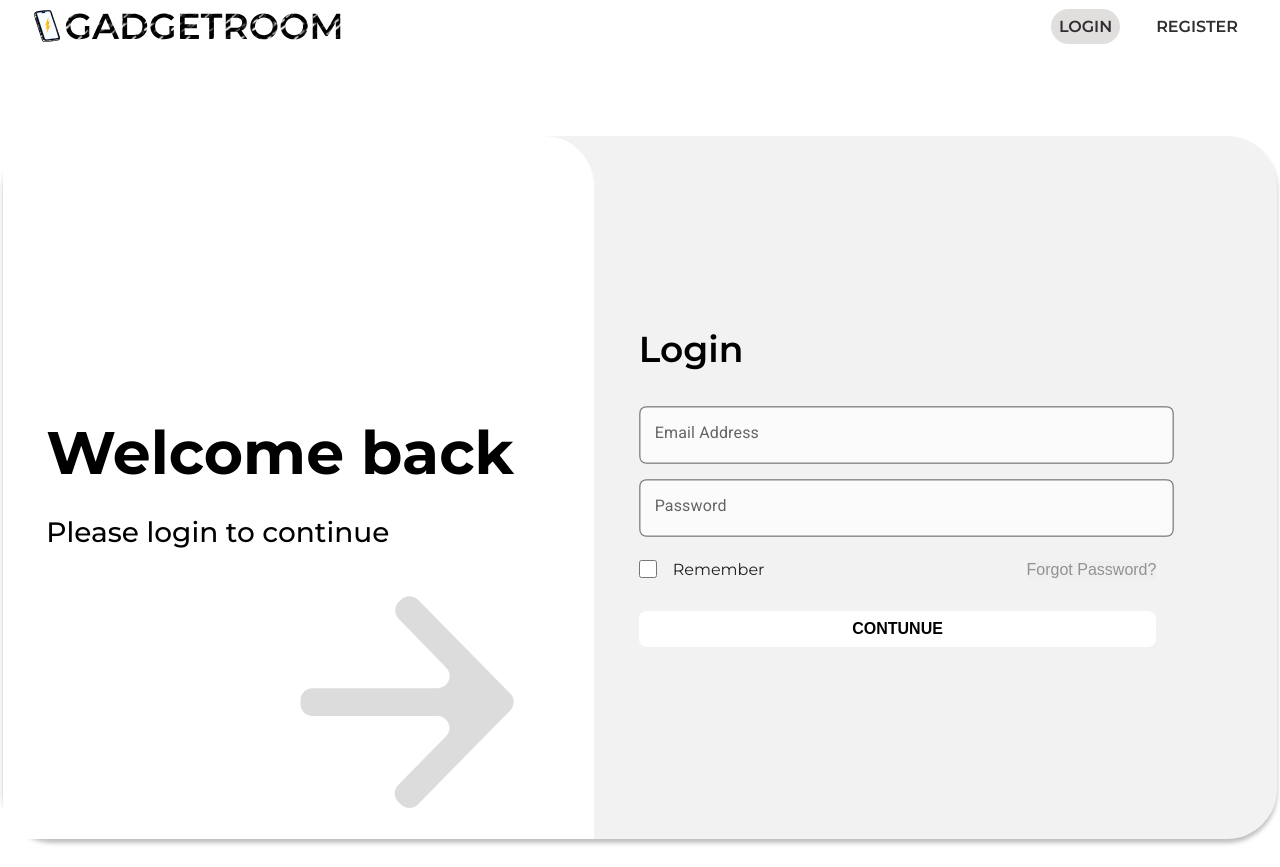
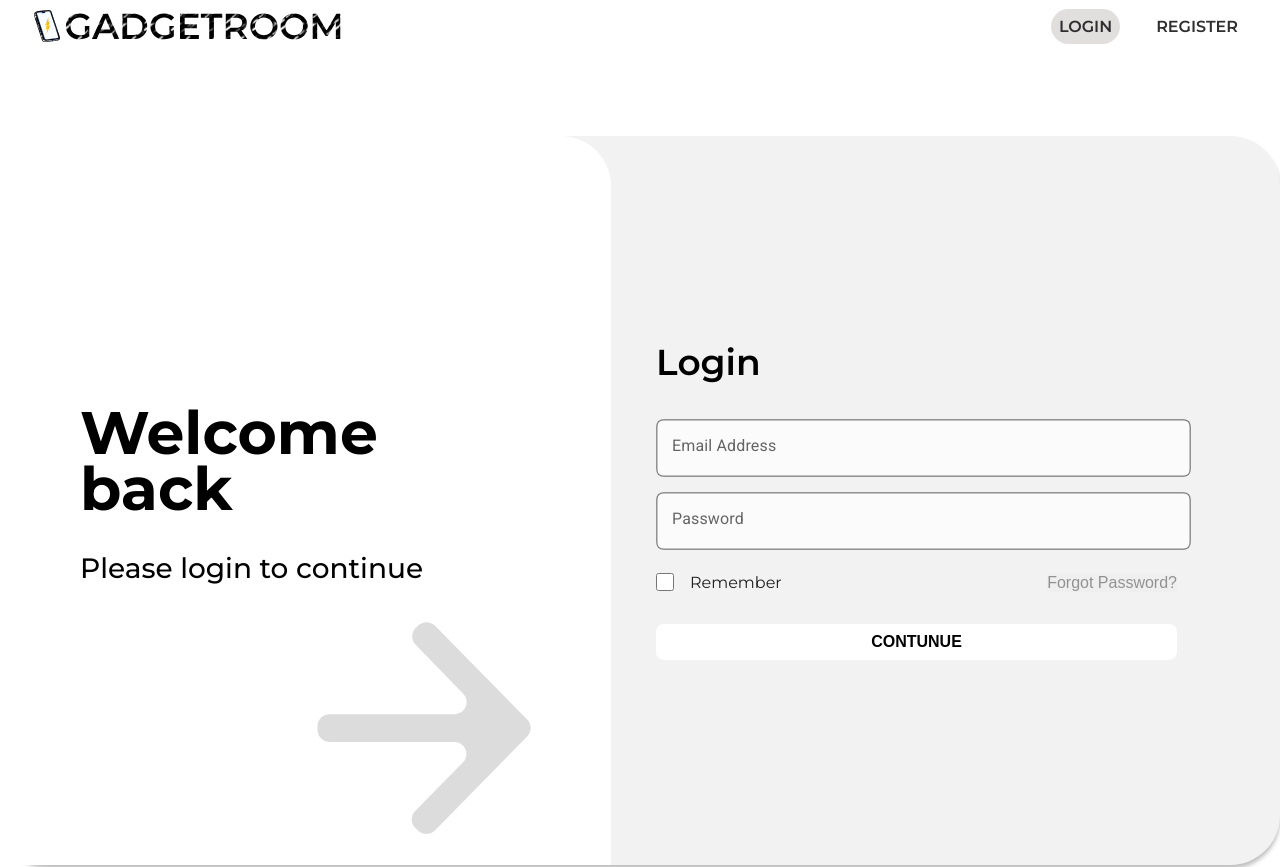
Before and after one commit to Team-4185/frontend, a React (Vite) app: page / in a window 1280 px wide. Shown: the part 1300-2167 px from the top of the page. Built offline with nearby package versions, Linux system fonts and the light colour scheme.

Commit message:
feature/NTT-112/Header-Footer component  & Login / Registration pages

```diff
--- a/index.html
+++ b/index.html
@@ -3,7 +3,7 @@
 
 <head>
   <meta charset="UTF-8" />
-  <link rel="icon" type="image/png" href="/icons/LogoWithoutText.png" />
+  <link rel="icon" type="image/png" href="/icons/Logo.png" />
   <link rel="preconnect" href="https://fonts.googleapis.com">
   <link rel="preconnect" href="https://fonts.gstatic.com" crossorigin>
   <link
--- a/src/pages/Login.tsx
+++ b/src/pages/Login.tsx
@@ -13,7 +13,6 @@ export const Login = () => {
         disableGutters
         sx={{
           padding: '60px 0',
-          maxWidth: '1440px',
           height: 'max-content',
           display: 'flex',
           justifyContent: 'center',
@@ -23,7 +22,7 @@ export const Login = () => {
         <Box
           component="div"
           sx={{
-            maxWidth: '100%',
+            maxWidth: '1440px',
             height: 'max-content',
             display: 'flex',
             background: 'rgba(151, 151, 151, 0.13)',
@@ -43,7 +42,7 @@ export const Login = () => {
               background: '#fff',
               alignItems: 'start',
               justifyContent: 'center',
-              padding: '289px 80px 30px 43px',
+              padding: '269px 80px 30px 80px',
             }}
           >
             <Box sx={{ maxWidth: '468px', display: 'flex', flexDirection: 'column', gap: '34px' }}>
@@ -62,7 +61,7 @@ export const Login = () => {
             <img
               src={ArrowRight}
               alt=""
-              style={{ maxWidth: '218px', maxHeight: '222px', alignSelf: 'end', marginTop: '47px' }}
+              style={{ maxWidth: '218px', maxHeight: '222px', alignSelf: 'end', marginTop: '37px' }}
             />
           </Box>
           {/* Левый */}
@@ -118,7 +117,7 @@ export const Login = () => {
                       },
                     },
                   }}
-                  id="emailAddress"
+                  id="emailAddressLogin"
                   label="Email Address"
                   variant="outlined"
                 />
@@ -153,7 +152,7 @@ export const Login = () => {
                     },
                   }}
                   type="password"
-                  id="password"
+                  id="passwordLogin"
                   label="Password"
                   variant="outlined"
                 />
--- a/src/pages/Registration.tsx
+++ b/src/pages/Registration.tsx
@@ -13,7 +13,6 @@ export const Registration = () => {
         disableGutters
         sx={{
           padding: '60px 0',
-          maxWidth: '1440px',
           height: 'max-content',
           display: 'flex',
           justifyContent: 'center',
@@ -23,7 +22,7 @@ export const Registration = () => {
         <Box
           component="div"
           sx={{
-            maxWidth: '100%',
+            maxWidth: '1440px',
             height: 'max-content',
             display: 'flex',
             background: 'rgba(151, 151, 151, 0.13)',
@@ -38,7 +37,7 @@ export const Registration = () => {
             sx={{
               display: 'flex',
               flexDirection: 'column',
-              maxWidth: '50%',
+              maxWidth: '627px',
               borderTopRightRadius: '50px',
               background: '#fff',
               alignItems: 'start',
@@ -75,8 +74,6 @@ export const Registration = () => {
               display: 'flex',
               flexDirection: 'column',
               maxWidth: '50%',
-              // alignItems: 'start',
-              // justifyContent: 'center',
               padding: '98px 45px',
             }}
           >
```
